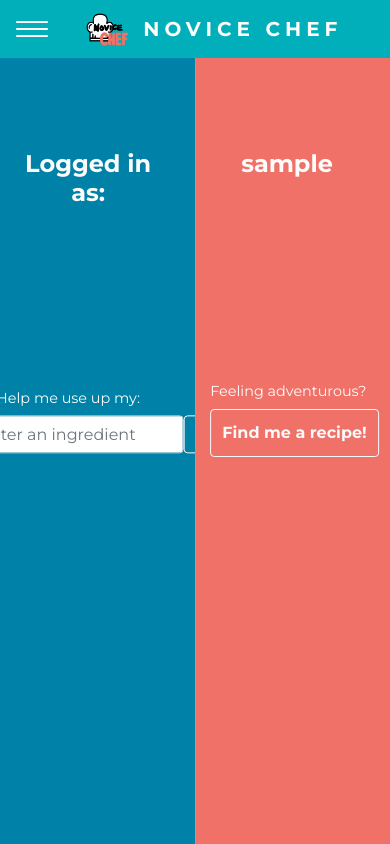
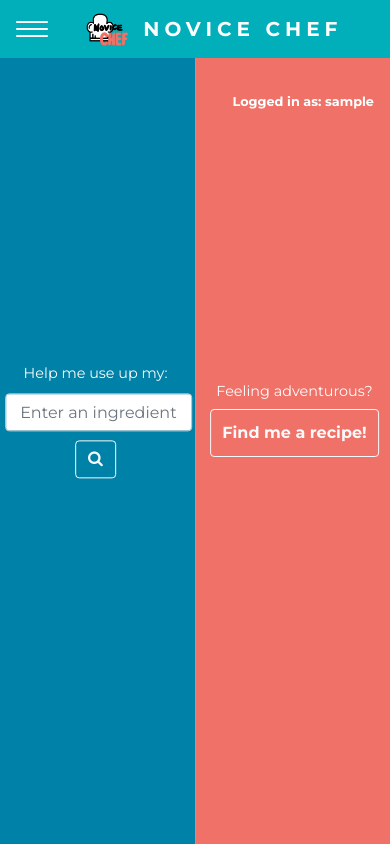
Before and after one commit to aliceshuang3/recipe-scraper, a Flask app: page /searchRecipes in a window 390 px wide. Run offline with Flask 2, Linux system fonts and the light colour scheme; the visitor is signed in with stand-in values (Sample User, id 1); data comes from the database, SQL or seed files in the repository; both versions use the stored data as it was after the commit; some libraries are stand-ins or nearby versions.

Commit message:
worked on mobile responsive

```diff
--- a/app/routes.py
+++ b/app/routes.py
@@ -93,6 +93,10 @@ def searchRecipes():
     # when user enters ingredient to search by, pass to results page
     if request.method == 'POST':
         keyword_search = request.form.get('keyword')
+        # when user doesn't input anything
+        if keyword_search == "":
+            flash("Please enter an ingredient", "info")
+            return redirect(url_for('searchRecipes'))
         return redirect(url_for('recipeResults', keyword_search=keyword_search))
     return render_template("searchRecipes.html")
 
--- a/app/static/styles/styles.css
+++ b/app/static/styles/styles.css
@@ -569,26 +578,25 @@ form label {
   min-width: 100%;
   margin: auto;
 }
-.username {
-  display: flex;
-  text-align: center;
+.username h4 {
+  margin-top: 100px;
+  margin-right: auto;
+  padding-right: 20px;
+  color: #fdfcfc;
+  font-size: 15px;
 }
-.username h4 {
-  margin-top: 150px;
-  margin-right: 35px;
-  color: #fdfcfc;
-}
-.left-logged h4, .right-logged h4 {
+.right-logged h4 {
   font-weight: 600;
-}
-.left-logged, .right-logged {
-  flex: 1;
-}
-.left-logged {
-  margin-left: -20px;
+  font-size: 0.8rem;
 }
 .right-logged {
-  margin-right: -40px;
+  position:absolute;
+  top:0;
+  right:0;
+  margin-top: 110px;
+  margin-right: auto;
+  padding-right: 20px;
+  z-index: 999;
 }
 /* left  */
 .search {
@@ -611,9 +619,6 @@ form label {
   width: 50%;
 }
 
-.search-text {
-  margin-left: 30px;
-}
 
 .search-form {
   top: 50%;
@@ -622,7 +627,40 @@ form label {
   transform: translate(-50%, -50%);
   position: fixed;
 }
-
+/* smaller window --> search button goes under input bar */
+.search-column {
+  float: left;
+}
+.search-input-column {
+  width: 90%;
+}
+.search-input-column input {
+  text-align: center;
+}
+.search-icon-column {
+  width: 10%;
+  margin-left: -20px;
+}
+.search-row:after {
+  content: "";
+  display: table;
+  clear: both;
+}
+@media screen and (max-width: 800px) {
+  .search-column {
+    width: 100%;
+  }
+  .search-input-column {
+    width: 130%;
+    position: absolute;
+    left: -13%;
+    top: 25%;
+  }
+  .search-icon-column {
+    margin-top: 50px;
+    margin-left: 0px;
+  }
+}
 /* make font smaller when screen gets small */
 .search-text h3, .adventurous-text h3 {
   color: #fdfcfc;
--- a/app/templates/layout.html
+++ b/app/templates/layout.html
@@ -41,7 +41,7 @@
               <!-- If current user is not logged in -->
               {% if current_user.is_anonymous %}
               <li>
-                <a href="{{ url_for('login') }}" class="{{ 'active-nav' if active_page == 'login' else '' }}">Login</a>
+                <a href="{{ url_for('login') }}" id="login-nav" class="{{ 'active-nav' if active_page == 'login' else '' }}">Login</a>
               </li>
               {% endif %}
               <li>
--- a/app/templates/reset_password_request.html
+++ b/app/templates/reset_password_request.html
@@ -17,7 +17,7 @@
         </div>
         <br>
         <div class="txtb">
-            <button type=submit class="logbtn">Request Reset Password</button>
+            <button type=submit class="logbtn logbtn-password">Request Reset Password</button>
         </div>
     </form>
 </div>
--- a/app/templates/searchRecipes.html
+++ b/app/templates/searchRecipes.html
@@ -9,21 +9,30 @@
 {% block body %}
 
 <div class="container-fluid h-100 d-flex flex-row search-page">
+    {% if not current_user.is_anonymous %}
+    <div class="right-logged">
+      <h4>Logged in as: {{ current_user.username }}</h4>
+    </div>
+    {% endif %}
     <!-- left half  -->
     <div class="col search h-100 w-50">
       <!-- search input  -->
       <form method="POST">
         <div class="search-form">
-          <div class="search-text d-flex">
+          <div class="search-text">
             <h3>Help me use up my: </h3>
           </div>
-          <div class="d-flex">
+          <div class="search-row">
+            <div class="search-column search-input-column">
               <input type="text" name="keyword" id="recipe-search" class="form-control" placeholder="Enter an ingredient" aria-label="Recipe Search By Ingredient" aria-describedby="basic-addon2">
+            </div>
+            <div class="search-column search-icon-column">
               <a href="{{url_for('recipeResults')}}">
                 <button type="submit" id="recipe-search-button" class="btn btn-outline-light">
                   <i class="fa fa-search" aria-hidden="true"></i>
                 </button>
               </a>
+            </div>
           </div>
         </div>
       </form>
@@ -32,7 +41,7 @@
     <div class="col random h-100 w-50">
       <form>
         <div class="form-group random-form">
-          <div class="adventurous-text d-flex">
+          <div class="adventurous-text">
             <h3>Feeling adventurous?</h3>
           </div>
           <a href="{{url_for('randomRecipe')}}">
@@ -42,16 +51,6 @@
       </form>
     </div>
     <!-- </div> -->
-    <div class="col h-50 username">
-      {% if not current_user.is_anonymous %}
-      <div class="left-logged">
-        <h4>Logged in as:</h4>
-      </div>
-      <div class="right-logged">
-        <h4>{{ current_user.username }}</h4>
-      </div>
-      {% endif %}
-    </div>
 </div>
 
 {% endblock %}
```
Also changed, not shown: other parts of app/static/styles/styles.css (+18 -48 lines), app/templates/randomRecipe.html (+6 -6 lines), app.db, 1 other file. Lines whose indentation alone changed are shown as unchanged.
